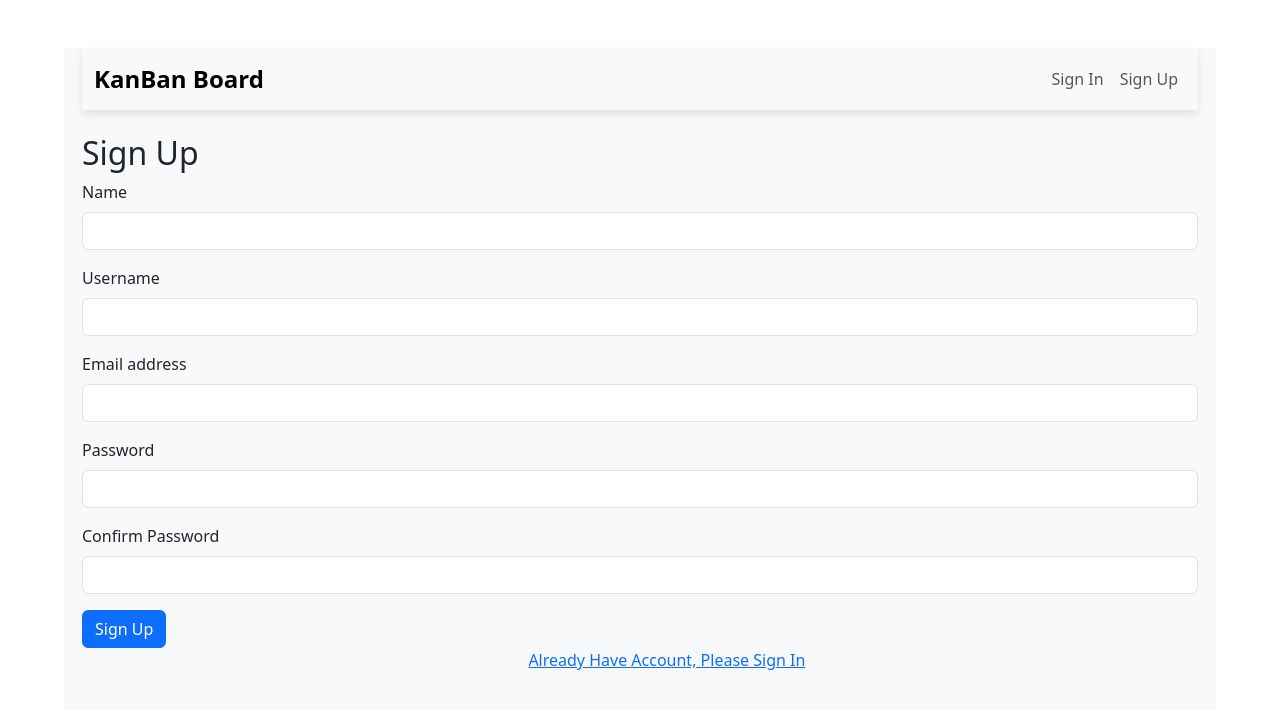
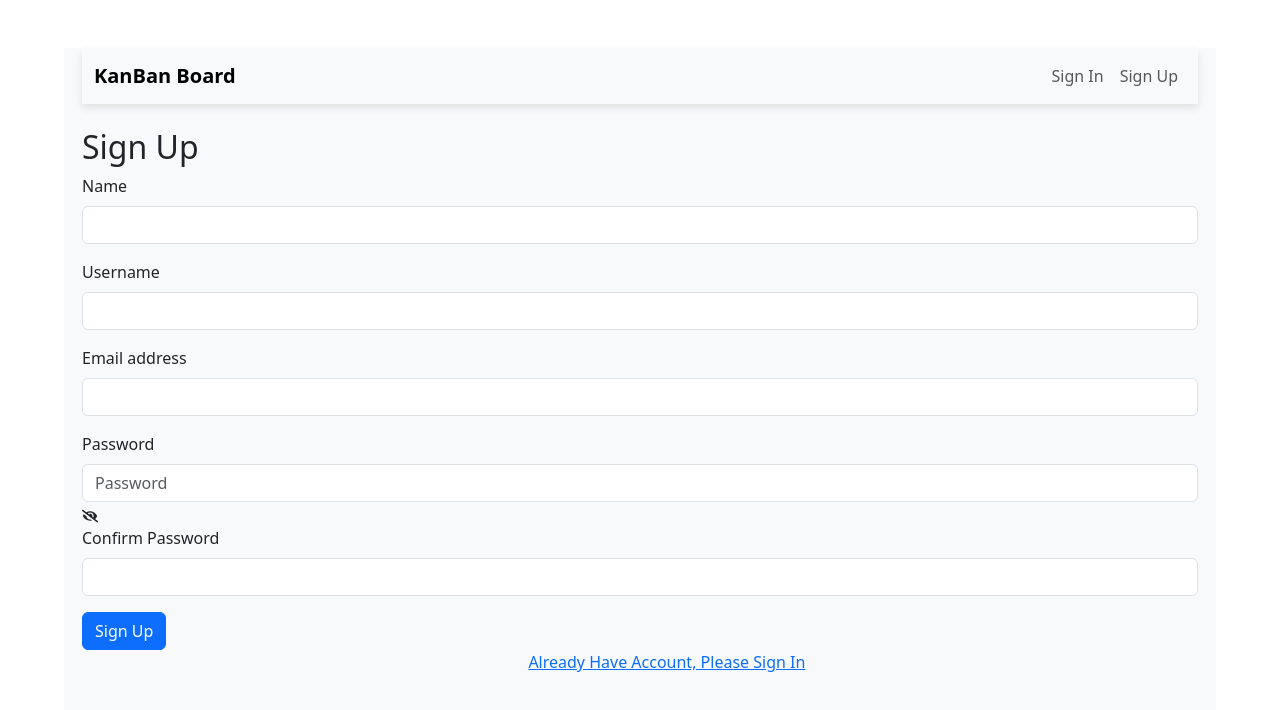
Before and after one commit to ashurbz/KanBan-Board, a React (Vite) app: page /signup in a window 1280 px wide. Shown: the top 710 px of the page. Built offline with nearby package versions, Linux system fonts and the light colour scheme.

Commit message:
improved bugs with navigation

```diff
--- a/data/db.json
+++ b/data/db.json
@@ -70,6 +70,14 @@
       "email": "rbzashu@gmail.com",
       "password": "123456",
       "confirmPassword": "123456"
+    },
+    {
+      "id": "d19a",
+      "fullName": "Shiva",
+      "userName": "Shiva",
+      "email": "fdfgdrt@gmail.com",
+      "password": "123456",
+      "confirmPassword": "123456"
     }
   ]
 }
--- a/src/components/NavBar.jsx
+++ b/src/components/NavBar.jsx
@@ -1,26 +1,38 @@
 // import "bootstrap/dist/css/bootstrap.min.css";
 
-import { Link } from "react-router-dom";
+import { Link, useNavigate } from "react-router-dom";
 import "./navBar.css";
 import { useDispatch, useSelector } from "react-redux";
 import { userDetails } from "../redux/authSlice";
 const NavBar = () => {
   const user = useSelector((store) => store.auth.user);
+  const isAuth = useSelector((store) => store.auth.isAuthenticated);
 
+  const navigate = useNavigate();
   const dispatch = useDispatch();
 
   console.log(user);
   const handleLogOut = () => {
     dispatch(userDetails(null));
+    dispatch(userDetails(false));
+  };
+
+  const handleOnClick = () => {
+    if (isAuth) {
+      navigate("/dashboard");
+    } else {
+      navigate("/");
+    }
   };
   return (
     <div>
       <>
         <nav className="navbar navbar-expand-lg navbar-light bg-light">
           <div className="container">
-            <Link to="/" className="navbar-brand" href="#">
-              <span className="brand"> KanBan Board</span>
+            <Link to="/" className="navbar-brand brand" onClick={handleOnClick}>
+              KanBan Board
             </Link>
+
             <button
               className="navbar-toggler"
               type="button"
--- a/src/pages/DashBoard.jsx
+++ b/src/pages/DashBoard.jsx
@@ -2,6 +2,7 @@ import { Link } from "react-router-dom";
 import DashBoardCard from "../components/DashBoardCard";
 import NavBar from "../components/NavBar";
 import "./dashboard.css";
+import { useSelector } from "react-redux";
 
 const data = [
   {
@@ -17,7 +18,10 @@ const data = [
     count: 2,
   },
 ];
+
 const DashBoard = () => {
+  const isAuth = useSelector((store) => store.auth.isAuthenticated);
+  console.log(isAuth);
   return (
     <>
       <div>
--- a/src/pages/Signin.jsx
+++ b/src/pages/Signin.jsx
@@ -6,6 +6,7 @@ import { useNavigate } from "react-router-dom";
 import { userDetails } from "../redux/authSlice";
 import { FaEye, FaEyeSlash } from "react-icons/fa";
 import "./signIn.css";
+import NavBar from "../components/NavBar";
 
 const SignIn = () => {
   const [loginData, setLoginData] = useState({
@@ -49,6 +50,8 @@ const SignIn = () => {
               return;
             }
             dispatch(userDetails(user.fullName));
+            navigate("/dashboard");
+
             window.alert("Login successful");
           } else {
             window.alert("password or email incorrect");
@@ -57,7 +60,6 @@ const SignIn = () => {
       });
     });
 
-    navigate("/dashboard");
     setLoginData({
       userNameOrEmail: "",
       password: "",
@@ -67,6 +69,8 @@ const SignIn = () => {
   };
 
   return (
+    <>
+      <NavBar />
       <Container className="mt-5">
         <Row className="justify-content-md-center">
           <Col xs={12} md={6}>
@@ -87,7 +91,22 @@ const SignIn = () => {
 
               <Form.Group>
                 <Form.Label>Password</Form.Label>
-
+                {togglePassword ? (
+                  <>
+                    <Form.Control
+                      type="input"
+                      placeholder="Password"
+                      name="password"
+                      value={loginData.password}
+                      onChange={handleInputChange}
+                      required
+                    />
+                    <div className="eye-open" onClick={handleTogglePassword}>
+                      <FaEye />
+                    </div>
+                  </>
+                ) : (
+                  <>
                     <Form.Control
                       type="password"
                       placeholder="Password"
@@ -96,12 +115,11 @@ const SignIn = () => {
                       onChange={handleInputChange}
                       required
                     />
-              <div className="eye-open">
-                <FaEye />
-              </div>
-              <div className="eye-close" onClick={handleTogglePassword}>
+                    <div className="eye-open" onClick={handleTogglePassword}>
                       <FaEyeSlash />
                     </div>
+                  </>
+                )}
               </Form.Group>
 
               <Form.Group className="mb-3">
@@ -124,6 +142,7 @@ const SignIn = () => {
           </Col>
         </Row>
       </Container>
+    </>
   );
 };
 
--- a/src/pages/Signup.jsx
+++ b/src/pages/Signup.jsx
@@ -10,6 +10,7 @@ import {
 } from "../utilities/validations";
 import axios from "axios";
 import { Link, useNavigate } from "react-router-dom";
+import { FaEye, FaEyeSlash } from "react-icons/fa";
 
 const SignUp = () => {
   const [formData, setFormData] = useState({
@@ -25,7 +26,12 @@ const SignUp = () => {
     password: "",
     confirmPassword: "",
   });
+  const [togglePassword, setTogglePassword] = useState(false);
+
   const navigate = useNavigate();
+  const handleTogglePassword = () => {
+    setTogglePassword(!togglePassword);
+  };
 
   const handleInputChange = (e) => {
     console.log(e);
@@ -141,18 +147,45 @@ const SignUp = () => {
           </Form.Control.Feedback>
         </Form.Group>
 
-        <Form.Group className="mb-3">
+        <Form.Group>
           <Form.Label>Password</Form.Label>
+          {togglePassword ? (
+            <>
               <Form.Control
-            type="password"
+                type="input"
+                placeholder="Password"
                 name="password"
                 value={formData.password}
                 onChange={handleInputChange}
                 isInvalid={!!errors.password}
+                required
               />
               <Form.Control.Feedback type="invalid">
                 {errors.password}
               </Form.Control.Feedback>
+              <div className="eye-open" onClick={handleTogglePassword}>
+                <FaEye />
+              </div>
+            </>
+          ) : (
+            <>
+              <Form.Control
+                type="password"
+                placeholder="Password"
+                name="password"
+                value={formData.password}
+                onChange={handleInputChange}
+                isInvalid={!!errors.password}
+                required
+              />
+              <Form.Control.Feedback type="invalid">
+                {errors.password}
+              </Form.Control.Feedback>
+              <div className="eye-open" onClick={handleTogglePassword}>
+                <FaEyeSlash />
+              </div>
+            </>
+          )}
         </Form.Group>
 
         <Form.Group className="mb-3">
--- a/src/pages/signIn.css
+++ b/src/pages/signIn.css
@@ -1,6 +1,8 @@
-.eye-open .eye-close {
+.eye-open,
+.eye-close {
   position: relative;
   bottom: 32px;
   left: 95%;
   cursor: pointer;
+  width: fit-content;
 }
```
Lines whose indentation alone changed are shown as unchanged.
